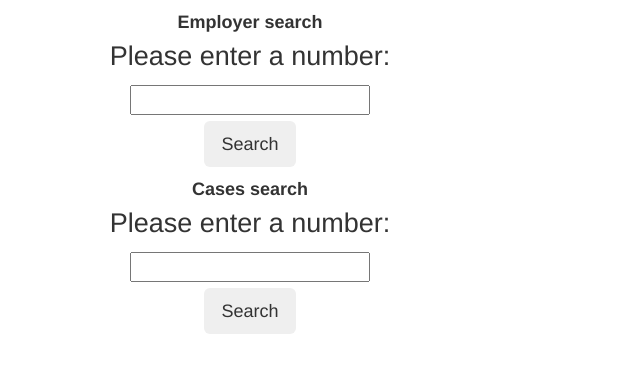
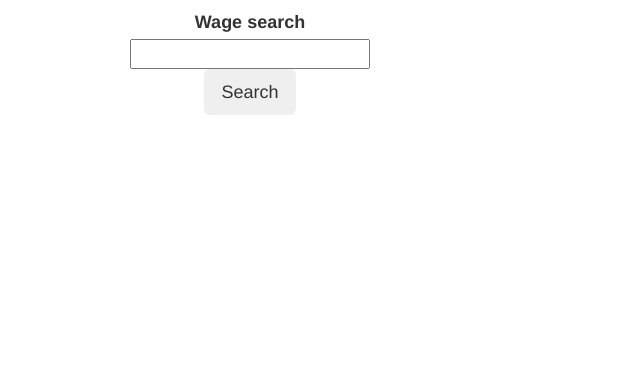
Before and after one commit to acastrops/H1B-Site, a Flask app: template h1b/templates/search.html in a window 1280 px wide. Shown: the top 373 px of the page, without its empty margins (0-640 px from the left). Run offline with Flask 2, Linux system fonts and the light colour scheme; tables that the repository leaves empty hold one stand-in row (values such as "Sample post"); the template is opened without the code that fills it: values that come from a table or form of the project are taken from there, most other values are stand-ins (such as "Sample title", 1, 10 or a date in 2020); parts of the project's set-up code (start-up, migrations or seed data) failed here and were passed over; some libraries are stand-ins or nearby versions.

Commit message:
Adds working wage_rate search and results page.

```diff
--- a/h1b/forms.py
+++ b/h1b/forms.py
@@ -1,10 +1,7 @@
-from flask_wtf import Form
+from flask_wtf import FlaskForm
 from wtforms import IntegerField
-from wtforms.validators import DataRequired
+from wtforms.validators import Optional
 
 
-class EmployerSearchForm(Form):
-    id_ = IntegerField('number', validators=[DataRequired()])
-
-class CasesSearchForm(Form2):
-    id_ = IntegerField('number', validators=[DataRequired()])
+class SearchForm(FlaskForm):
+    wage = IntegerField('number', [Optional()])
--- a/h1b/models.py
+++ b/h1b/models.py
@@ -14,9 +14,10 @@ class Cases(db.Model):
     wage_rate = db.Column(db.String())
     rate_per = db.Column(db.String())
     prevailing_wage = db.Column(db.String())
+    real_wage = db.Column(db.Float)
 
     def __init__(self, id_, employer_id, nbr_immigrants, job_title,
-                 begin_date, end_date, wage_rate, rate_per, prevailing_wage):
+                 begin_date, end_date, wage_rate, rate_per, prevailing_wage, real_wage):
         self.id_ = id_
         self.employer_id = employer_id
         self.nbr_immigrants = nbr_immigrants
@@ -26,6 +27,7 @@ class Cases(db.Model):
         self.wage_rate = wage_rate
         self.rate_per = rate_per
         self.prevailing_wage = prevailing_wage
+        self.real_wage = real_wage
 
     def monify(self, wage_rate, prevailing_wage):
         return (Decimal(wage_rate.replace('$', '').replace(',', '')),
--- a/h1b/templates/search.html
+++ b/h1b/templates/search.html
@@ -9,40 +9,14 @@
     <div class="col-md-4 text-center">
 	  <form action="" method="POST">
 		<div class="form-group input-lg">
-		  <label for="id_">Employer search</label>
 		  {{ form.hidden_tag() }}
-            <p>
-              Please enter a number:
-          </p>
-		  {{ form.id_ }}
+
+		  <label for="wage">Wage search</label>
+		  {{ form.wage }}
+
+          <button type="submit" value="Search" class="btn btn-lg">Search</button>
 		</div>
-          <br>
-            <br>
-          <br/>
-        <button type="submit" value="Search" class="btn btn-lg">Search</button>
       </form>
-        </ul>
-    </div>
-  </div>
-</div>
-<div class="container">
-  <div class="row">
-    <div class="col-md-4 text-center">
-	  <form action="" method="POST">
-		<div class="form-group input-lg">
-		  <label for="id_">Cases search</label>
-		  {{ form.hidden_tag() }}
-            <p>
-              Please enter a number:
-          </p>
-		  {{ form.id_ }}
-		</div>
-          <br>
-            <br>
-          <br/>
-        <button type="submit" value="Search" class="btn btn-lg">Search</button>
-      </form>
-        </ul>
     </div>
   </div>
 </div>
```
Also changed, not shown: h1b/templates/results.html (added, +37 -0 lines), h1b/views.py (+17 -17 lines), 1 other file.
